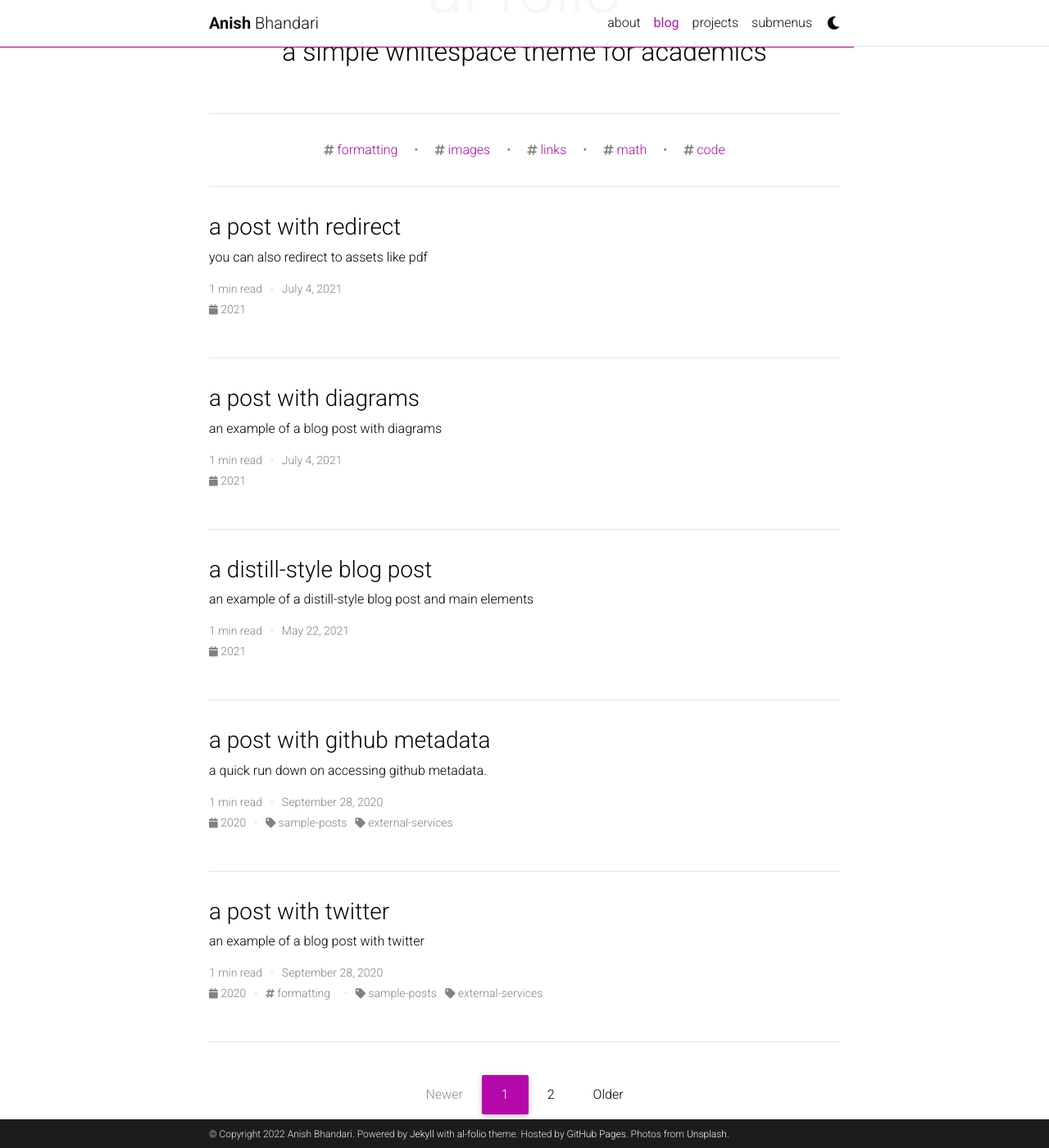
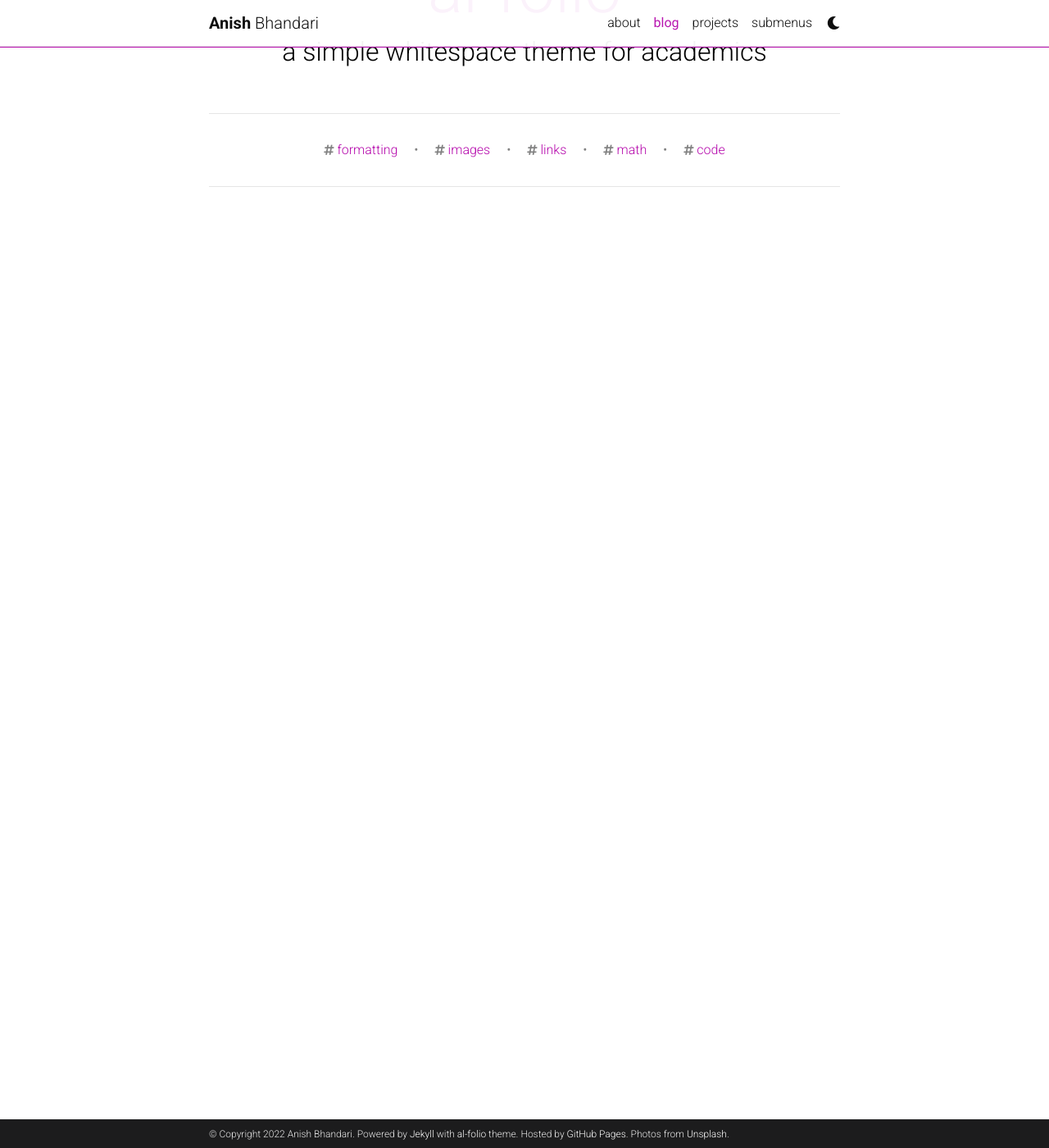
Before and after one commit to bhandarianish/bhandarianish.github.io, a Jekyll site: the page built from blog/index.html, in a window 1280 px wide and 1400 px high, scrolled down 197 px. Shown: the whole window at 82% size. Built offline with Jekyll 4.4.1, drawn with Linux system fonts in a browser that asks for light colours; the list of posts is cut into pages by our own code; comment, search, counter and statistics services are not loaded; a style sheet for code colours, icons or effects is not loaded; some of the changed lines change nothing that is shown.

Commit message:
Update _config.yml

```diff
--- a/_config.yml
+++ b/_config.yml
@@ -120,7 +120,7 @@
 
 # Pagination
 pagination:
-  enabled: true
+  enabled: false
 
 # Comments
 disqus_shortname: al-folio # put your disqus shortname
@@ -141,10 +141,10 @@
   news:
     defaults:
       layout: post
-    output: true
+    output: false
     permalink: /news/:path/
   projects:
-    output: true
+    output: false
     permalink: /projects/:path/
 
 news_scrollable: true # adds a vertical scroll bar if there are more than 3 news items
```
